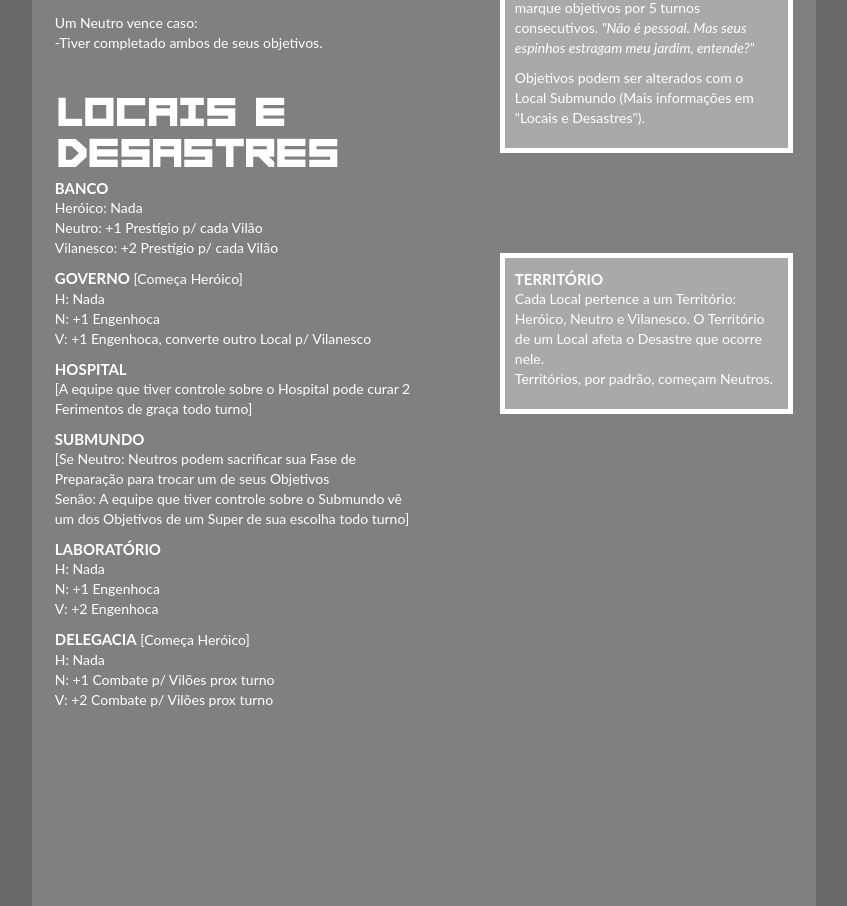
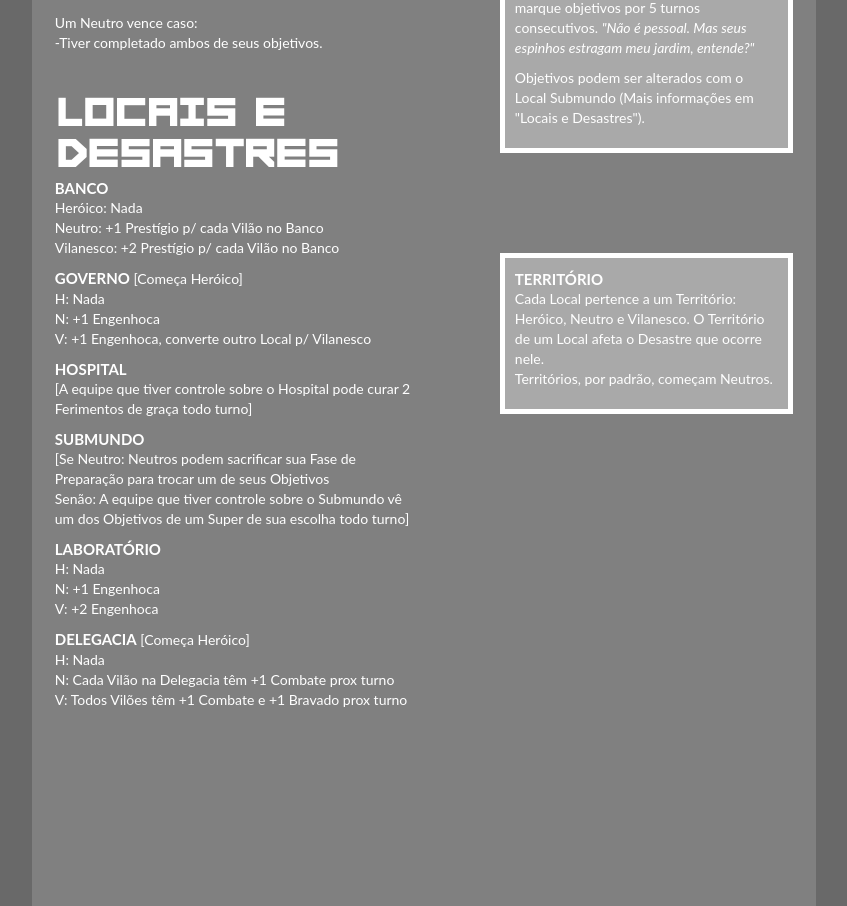
Before and after one commit to MisterProjectLC/AutropolisSite, a Django app: page /autropolis/ in a window 1280 px wide; the page is wider, and only the part inside the window is pictured. Shown: the part 4330-5236 px from the top of that part, without its empty margins (232-1079 px from the left). Run offline with Django 3.2, Linux system fonts and the light colour scheme.

Commit message:
desastres atualizados

```diff
--- a/autropolis_map/templates/index.html
+++ b/autropolis_map/templates/index.html
@@ -191,8 +191,8 @@
         <p>
             <strong>BANCO</strong><br>
             Heróico: Nada<br>
-            Neutro: +1 Prestígio p/ cada Vilão<br>
-            Vilanesco: +2 Prestígio p/ cada Vilão
+            Neutro: +1 Prestígio p/ cada Vilão no Banco<br>
+            Vilanesco: +2 Prestígio p/ cada Vilão no Banco
         </p>
 
         <p>
@@ -225,8 +225,8 @@
             <strong>DELEGACIA</strong>
             [Começa Heróico]<br>
             H: Nada<br>
-            N: +1 Combate p/ Vilões prox turno<br>
-            V: +2 Combate p/ Vilões prox turno
+            N: Cada Vilão na Delegacia têm +1 Combate prox turno<br>
+            V: Todos Vilões têm +1 Combate e +1 Bravado prox turno
         </p>
     </div>
 
```
